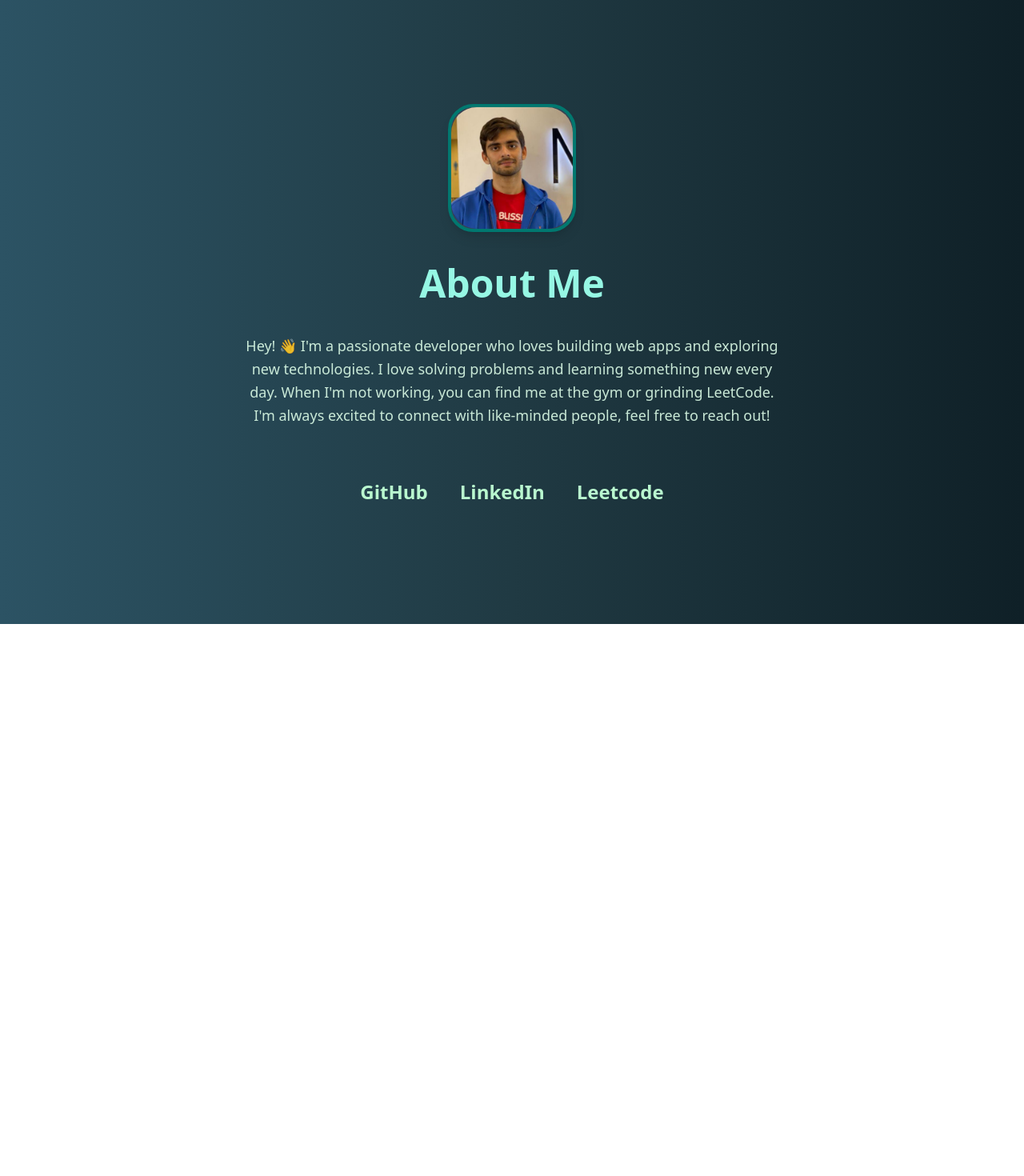
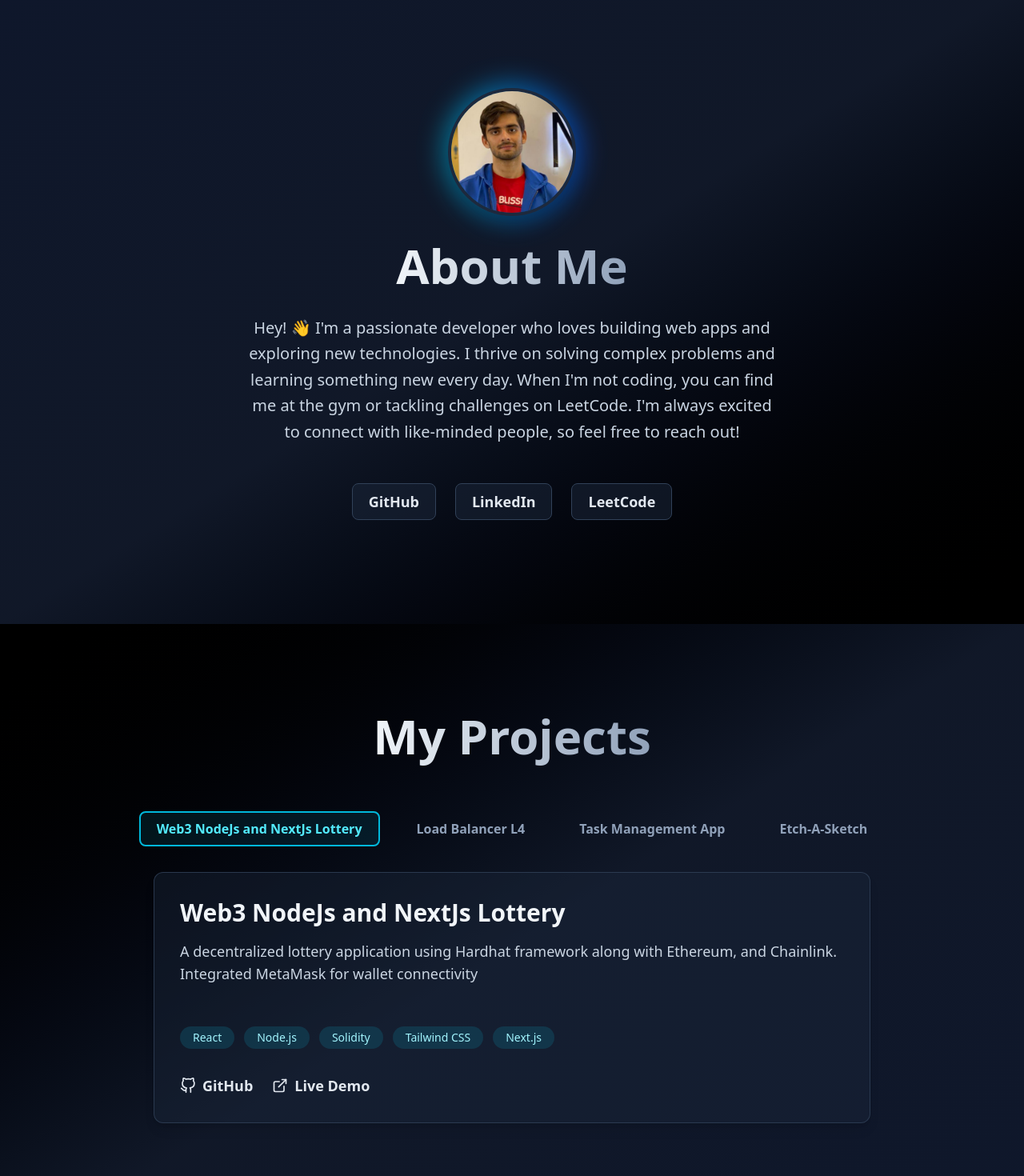
Before and after one commit to vasubhrdwj/PortFolioV-v1, a React (Vite) app: page / in a window 1280 px wide. Shown: the part 820-2290 px from the top of the page at 80% size. Before the commit the page ends 1600 px from the top, so only its background shows below. Built offline with nearby package versions, Linux system fonts and the light colour scheme.

Commit message:
Added and filled projects section

```diff
--- a/src/App.jsx
+++ b/src/App.jsx
@@ -1,12 +1,14 @@
 import Hero from './components/Hero'
 import Navbar from './components/Navbar'
 import About from './components/About'
+import Projects from './components/Projects'
 
 function App() {
   return (
     <div className="bg-slate-900">
       <Hero />
       <About />
+      <Projects />
     </div>
   )
 }
--- a/src/components/About.jsx
+++ b/src/components/About.jsx
@@ -1,81 +1,99 @@
+
+
 import { motion } from "framer-motion";
+
 import dp from "../assets/WhatsappDp_July2024.jpg";
 
 const About = () => {
+  const containerVariants = {
+    hidden: { opacity: 0 },
+    visible: {
+      opacity: 1,
+      transition: {
+        staggerChildren: 0.2,
+        duration: 0.5,
+        ease: "easeInOut",
+      },
+    },
+  };
+
+  // Animation variants for child elements for a consistent fade-in-up effect
+  const itemVariants = {
+    hidden: { opacity: 0, y: 30 },
+    visible: {
+      opacity: 1,
+      y: 0,
+      transition: {
+        duration: 0.8,
+        ease: "easeOut",
+      },
+    },
+  };
+
   return (
     <motion.section
       id="about"
-      className="min-h-screen flex items-center justify-center px-10 py-24
-                 bg-[linear-gradient(to_right,#2C5364,#203A43,#0F2027)]
-                 text-green-100"
-      initial={{ opacity: 0, y: 60, scale: 0.95 }}
-      whileInView={{ opacity: 1, y: 0, scale: 1 }}
-      transition={{ duration: 1, ease: "easeOut" }}
+      className="min-h-screen flex items-center justify-center px-6 sm:px-10 py-24
+                 bg-gradient-to-br from-slate-900 via-gray-900 to-black
+                 text-slate-200 font-sans"
+      variants={containerVariants}
+      initial="hidden"
+      whileInView="visible"
       viewport={{ once: true, amount: 0.3 }}
     >
-      <div className="max-w-3xl flex flex-col items-center text-center space-y-10">
+      <div className="max-w-4xl flex flex-col items-center text-center space-y-8">
 
+        {/* Profile Picture with a subtle glow effect */}
         <motion.div
-          className="w-40 h-40 rounded-4xl bg-gray-700 border-4 border-teal-700 shadow-lg"
-          initial={{ opacity: 0, scale: 0.8 }}
-          whileInView={{ opacity: 1, scale: 1 }}
-          transition={{ duration: 0.8, ease: "easeOut" }}
-          viewport={{ once: true }}
+          className="relative group"
+          variants={itemVariants}
         >
-            <img
-        src={dp}
-        alt="Your Name"
-        className="w-full h-full rounded-4xl object-cover"
-        />
+          <div className="absolute -inset-1.5 bg-gradient-to-r from-cyan-500 to-blue-600 rounded-full blur-lg opacity-60 group-hover:opacity-100 transition duration-1000 group-hover:duration-200 animate-tilt"></div>
+          <img
+            src={dp}
+            alt="Vasu Bhardwaj"
+            className="relative w-40 h-40 rounded-full object-cover border-4 border-slate-800 shadow-xl"
+            onError={(e) => { e.target.onerror = null; e.target.src='https://placehold.co/200x200/2C3E50/E0E0E0?text=Error'; }}
+          />
         </motion.div>
 
         {/* Heading */}
         <motion.h2
-          className="text-5xl font-extrabold text-teal-200"
-          initial={{ opacity: 0, y: 30 }}
-          whileInView={{ opacity: 1, y: 0 }}
-          transition={{ duration: 0.8, ease: "easeOut" }}
-          viewport={{ once: true }}
+          className="text-5xl md:text-6xl font-extrabold text-transparent bg-clip-text bg-gradient-to-r from-slate-100 to-slate-400"
+          variants={itemVariants}
         >
           About Me
         </motion.h2>
 
         {/* Description */}
         <motion.p
-          className="text-lg leading-relaxed text-green-100/90 max-w-2xl"
-          initial={{ opacity: 0, y: 30 }}
-          whileInView={{ opacity: 1, y: 0 }}
-          transition={{ duration: 1, delay: 0.3, ease: "easeOut" }}
-          viewport={{ once: true }}
+          className="text-lg md:text-xl leading-relaxed text-slate-300 max-w-2xl"
+          variants={itemVariants}
         >
           Hey! 👋 I'm a passionate developer who loves building web apps and exploring
-          new technologies. I love solving problems and learning something new every day.
-          When I'm not working, you can find me at the gym or grinding LeetCode.
-          I'm always excited to connect with like-minded people,
-          feel free to reach out!
+          new technologies. I thrive on solving complex problems and learning something new every day.
+          When I'm not coding, you can find me at the gym or tackling challenges on LeetCode.
+          I'm always excited to connect with like-minded people, so feel free to reach out!
         </motion.p>
 
+        {/* Social Links */}
         <motion.div
-          className="flex space-x-10 mt-6"
-          initial={{ opacity: 0 }}
-          whileInView={{ opacity: 1 }}
-          transition={{ duration: 1, delay: 0.6 }}
-          viewport={{ once: true }}
+          className="flex flex-wrap justify-center gap-6 pt-4"
+          variants={itemVariants}
         >
           <a
             href="https://github.com/vasubhrdwj"
             target="_blank"
             rel="noopener noreferrer"
-            className="text-green-200 hover:text-white transition text-2xl font-semibold"
+            className="px-5 py-2 text-lg font-semibold text-slate-200 bg-slate-800/50 border border-slate-700 rounded-lg hover:bg-slate-700/80 hover:text-white transition-all duration-300"
           >
             GitHub
           </a>
-
           <a
             href="https://www.linkedin.com/in/vasubhardwajind/"
             target="_blank"
             rel="noopener noreferrer"
-            className="text-green-200 hover:text-white transition text-2xl font-semibold"
+            className="px-5 py-2 text-lg font-semibold text-slate-200 bg-slate-800/50 border border-slate-700 rounded-lg hover:bg-slate-700/80 hover:text-white transition-all duration-300"
           >
             LinkedIn
           </a>
@@ -83,9 +101,9 @@
             href="https://leetcode.com/u/vasubhrdwj/"
             target="_blank"
             rel="noopener noreferrer"
-            className="text-green-200 hover:text-white transition text-2xl font-semibold"
+            className="px-5 py-2 text-lg font-semibold text-slate-200 bg-slate-800/50 border border-slate-700 rounded-lg hover:bg-slate-700/80 hover:text-white transition-all duration-300"
           >
-            Leetcode
+            LeetCode
           </a>
         </motion.div>
       </div>
--- /dev/null
+++ b/src/components/Projects.jsx
@@ -0,0 +1,111 @@
+import { motion, AnimatePresence } from "framer-motion";
+import { useState } from "react";
+import userProjects from "../data/projects-data";
+
+
+const GitHubIcon = () => (
+  <svg xmlns="http://www.w3.org/2000/svg" width="24" height="24" viewBox="0 0 24 24" fill="none" stroke="currentColor" strokeWidth="2" strokeLinecap="round" strokeLinejoin="round" className="mr-2 h-5 w-5"><path d="M9 19c-5 1.5-5-2.5-7-3m14 6v-3.87a3.37 3.37 0 0 0-.94-2.61c3.14-.35 6.44-1.54 6.44-7A5.44 5.44 0 0 0 20 4.77 5.07 5.07 0 0 0 19.91 1S18.73.65 16 2.48a13.38 13.38 0 0 0-7 0C6.27.65 5.09 1 5.09 1A5.07 5.07 0 0 0 5 4.77a5.44 5.44 0 0 0-1.5 3.78c0 5.42 3.3 6.61 6.44 7A3.37 3.37 0 0 0 9 18.13V22"></path></svg>
+);
+
+const ExternalLinkIcon = () => (
+  <svg xmlns="http://www.w3.org/2000/svg" width="24" height="24" viewBox="0 0 24 24" fill="none" stroke="currentColor" strokeWidth="2" strokeLinecap="round" strokeLinejoin="round" className="mr-2 h-5 w-5"><path d="M18 13v6a2 2 0 0 1-2 2H5a2 2 0 0 1-2-2V8a2 2 0 0 1 2-2h6"></path><polyline points="15 3 21 3 21 9"></polyline><line x1="10" y1="14" x2="21" y2="3"></line></svg>
+);
+
+
+const Projects = () => {
+  // State to track the currently selected project, defaults to the first one.
+  const [selectedProject, setSelectedProject] = useState(userProjects[0]);
+
+  return (
+    <motion.section
+      id="projects"
+      className="min-h-screen flex flex-col items-center justify-center px-6 sm:px-10 py-24
+                 bg-gradient-to-br from-black via-gray-900 to-slate-900
+                 text-slate-200 font-sans"
+      initial={{ opacity: 0 }}
+      whileInView={{ opacity: 1 }}
+      transition={{ duration: 1 }}
+      viewport={{ once: true, amount: 0.1 }}
+    >
+      <div className="max-w-7xl w-full mx-auto flex flex-col items-center text-center space-y-12">
+        <motion.h2
+          className="text-5xl md:text-6xl font-extrabold text-transparent bg-clip-text bg-gradient-to-r from-slate-100 to-slate-400 pb-4"
+          initial={{ opacity: 0, y: -30 }}
+          whileInView={{ opacity: 1, y: 0 }}
+          transition={{ duration: 0.8 }}
+          viewport={{ once: true }}
+        >
+          My Projects
+        </motion.h2>
+
+        {/* Project Titles - Act as tabs */}
+        <div className="flex flex-wrap justify-center gap-x-6 gap-y-4 mb-8">
+            {userProjects.map((project) => (
+                <motion.button
+                    key={project.title}
+                    onClick={() => setSelectedProject(project)}
+                    className={`px-5 py-2 text-md font-semibold rounded-lg transition-all duration-300 border-2
+                                ${selectedProject.title === project.title
+                                    ? 'border-cyan-500 bg-cyan-500/10 text-cyan-300'
+                                    : 'border-transparent text-slate-400 hover:text-white'
+                                }`}
+                    whileHover={{ scale: 1.05 }}
+                    whileTap={{ scale: 0.95 }}
+                >
+                    {project.title}
+                </motion.button>
+            ))}
+        </div>
+
+        {/* Selected Project Details View */}
+        <div className="w-full max-w-4xl min-h-[380px]">
+          <AnimatePresence mode="wait">
+            <motion.div
+              key={selectedProject.title} // Crucial for AnimatePresence to detect changes
+              className="bg-slate-800/40 border border-slate-700/80 rounded-xl shadow-lg
+                         p-8 flex flex-col text-left"
+              initial={{ opacity: 0, y: 30 }}
+              animate={{ opacity: 1, y: 0 }}
+              exit={{ opacity: 0, y: -30 }}
+              transition={{ duration: 0.4, ease: "easeInOut" }}
+            >
+              <h3 className="text-3xl font-bold text-slate-100 mb-4">{selectedProject.title}</h3>
+              <p className="text-slate-300 flex-grow mb-6 text-lg min-h-[84px]">{selectedProject.description}</p>
+
+              <div className="flex flex-wrap gap-3 mb-8">
+                {selectedProject.technologies.map((tech, i) => (
+                  <span key={i} className="bg-cyan-900/50 text-cyan-200 text-sm font-medium px-4 py-1 rounded-full">
+                    {tech}
+                  </span>
+                ))}
+              </div>
+
+              <div className="mt-auto flex items-center space-x-6">
+                <a
+                  href={selectedProject.githubLink}
+                  target="_blank"
+                  rel="noopener noreferrer"
+                  className="flex items-center text-slate-200 hover:text-cyan-400 transition-colors duration-300 font-semibold text-lg"
+                >
+                  <GitHubIcon />
+                  GitHub
+                </a>
+                <a
+                  href={selectedProject.liveLink}
+                  target="_blank"
+                  rel="noopener noreferrer"
+                  className="flex items-center text-slate-200 hover:text-cyan-400 transition-colors duration-300 font-semibold text-lg"
+                >
+                  <ExternalLinkIcon />
+                  Live Demo
+                </a>
+              </div>
+            </motion.div>
+          </AnimatePresence>
+        </div>
+      </div>
+    </motion.section>
+  );
+};
+
+export default Projects;
--- /dev/null
+++ b/src/data/projects-data.js
@@ -0,0 +1,33 @@
+const userProjects = [
+  {
+    title: "Web3 NodeJs and NextJs Lottery",
+    description: "A decentralized lottery application using Hardhat framework along with Ethereum, and Chainlink. Integrated MetaMask for wallet connectivity",
+    technologies: ["React", "Node.js", "Solidity", "Tailwind CSS", "Next.js"],
+    githubLink: "https://github.com/vasubhrdwj/nextJS-Lottery",
+    liveLink: "https://next-js-lottery-k5iao6poe-vasubhrdwjs-projects.vercel.app/",
+  },
+  {
+    title: "Load Balancer L4",
+    description: "A simple load-balanced application using Docker Compose and HAProxy.",
+    technologies: ["FastApi", "HA Proxy", "Docker"],
+    githubLink: "https://github.com/vasubhrdwj/l4-load-balancer",
+    liveLink: "https://github.com/vasubhrdwj/l4-load-balancer"
+  },
+  {
+    title: "Task Management App",
+    description: "A collaborative task management application that helps teams organize, track, and manage their work.",
+    technologies: ["FastAPI", "Python", "MySQL", "SQLAlchemy", "Alembic", "Docker", "React", "JavaScript", "Vite",
+    "Axios", "Tailwind CSS", "RESTful APIs", "JWT Authentication", "Pydantic", "Git", "GitHub", "Docker Compose"],
+    githubLink: "https://github.com/vasubhrdwj/task-management-app",
+    liveLink: "https://github.com/vasubhrdwj/task-management-app"
+  },
+  {
+    title: "Etch-A-Sketch",
+    description: "A simple etch a sketch web application where users can draw on a grid by hovering over the cells. Users can customize the grid size and choose different drawing modes such as solid color, rainbow colors, and eraser.",
+    technologies: ["HTML", "CSS", "JavaScript"],
+    githubLink: "https://github.com/vasubhrdwj/etch-a-sketch",
+    liveLink: "https://vasubhrdwj.github.io/etch-a-sketch/"
+  },
+];
+
+export default userProjects;
```
